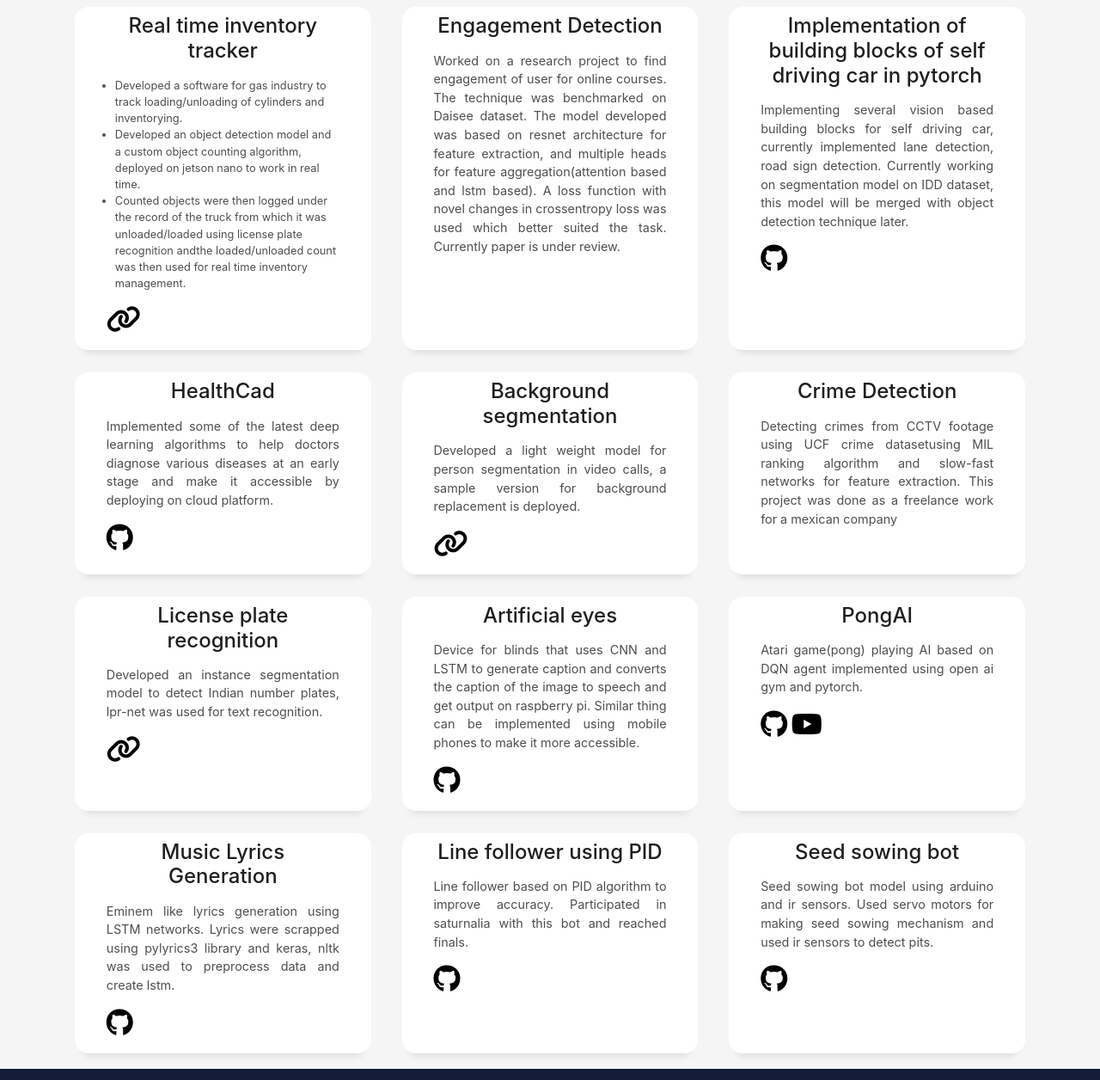
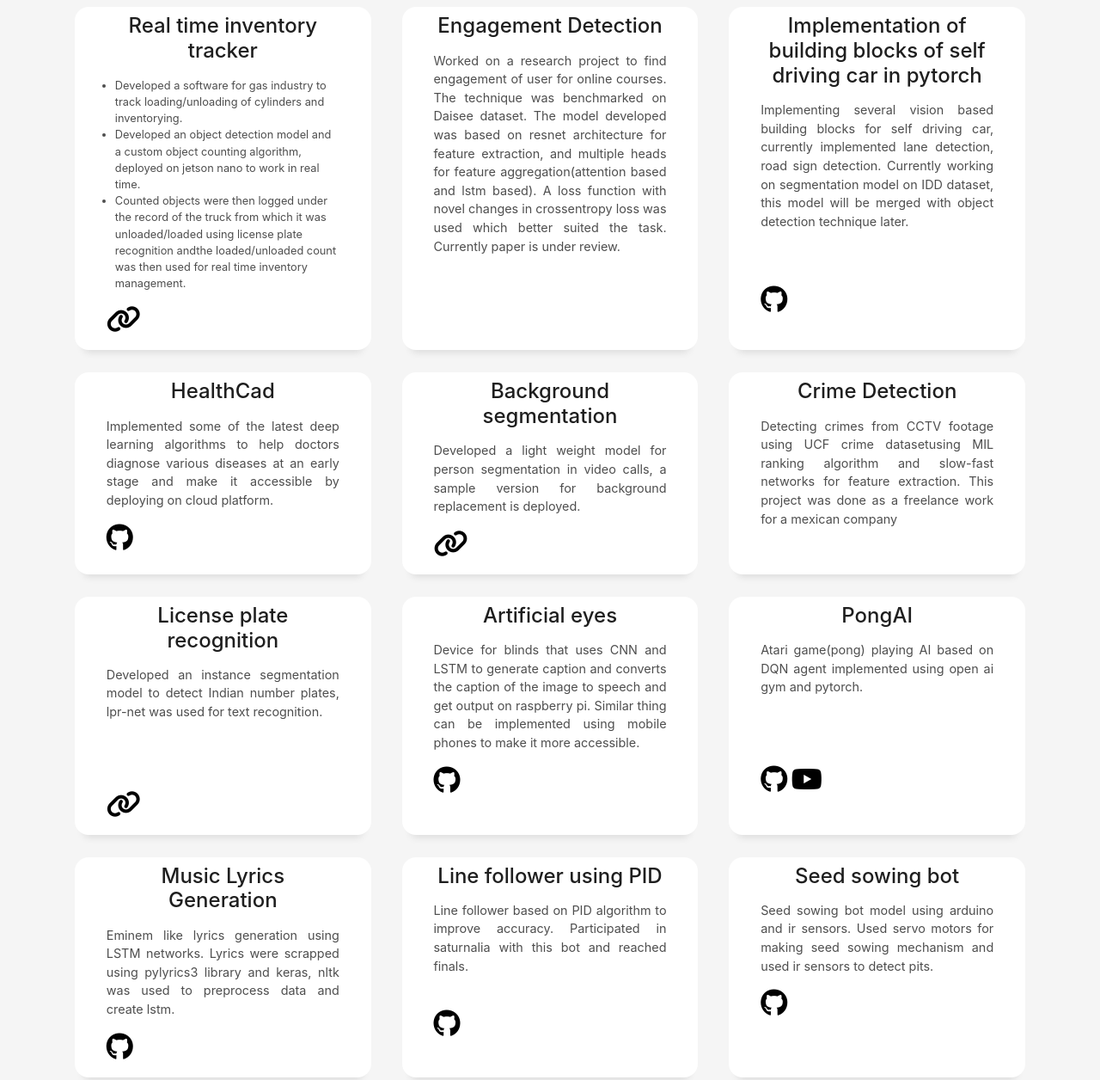
Before and after one commit to Sagargajare/sanchit, a plain HTML site: page index.html in a window 1280 px wide. Shown: the part 3423-4679 px from the top of the page at 86% size. Drawn offline with Linux system fonts and the light colour scheme.

Commit message:
project added

```diff
--- a/index.html
+++ b/index.html
@@ -511,8 +511,12 @@ i.fa-github ,i.fa-youtube, i.fa-link{
                                 detection. Currently working on segmentation model on IDD dataset, this model will be merged with object
                                 detection
                                 technique later.</p>
-                            <a href="https://github.com/sanchit2843/SelfDrivingCar" target="_blank">
-                                <i class="fab fa-github fa-2x"></i></a>
+                                <span class="align-items-end">
+                                    <a class="" href="https://github.com/sanchit2843/SelfDrivingCar" target="_blank">
+                                        <i class="fab fa-github fa-2x mt-5"></i></a>
+                                </span>
+
+
                         </div>
                     </div>
                     <div class="column1 nature">
@@ -549,7 +553,7 @@ i.fa-github ,i.fa-youtube, i.fa-link{
                             <p style="text-align: justify;"> Developed an instance segmentation model to detect Indian number plates,
                                 lpr-net was used for text recognition. </p>
                             <a href="http://getplates.ml/" target="_blank">
-                                <i class="fas fa-link fa-2x"></i></a>
+                                <i class="fas fa-link fa-2x mt-5 pt-3"></i></a>
                         </div>
 
 
@@ -560,7 +564,7 @@ i.fa-github ,i.fa-youtube, i.fa-link{
                             <h4 style="text-align: center;">Artificial eyes</h4>
                             <p style="text-align: justify;"> Device for blinds that uses CNN and LSTM to generate caption and converts the caption of the image to speech and get output on raspberry pi. Similar thing can be implemented using mobile phones to make it more accessible.</p>
                             <a href="https://github.com/sanchit2843/ArtificialEyes" target="_blank">
-                                <i class="fab fa-github fa-2x"></i></a>
+                                <i class="fab fa-github fa-2x "></i></a>
                         </div>
                     </div>
 
@@ -569,7 +573,7 @@ i.fa-github ,i.fa-youtube, i.fa-link{
                             <h4 style="text-align: center;">PongAI</h4>
                             <p style="text-align: justify;">Atari game(pong) playing AI based on DQN agent implemented using open ai gym and pytorch.</p>
                             <a class="link-table" href="https://github.com/sanchit2843/Reinforcementlearningprojects" target="_blank">
-                                <i class="fab fa-github fa-2x"></i></a>
+                                <i class="fab fa-github fa-2x mt-5 pt-3"></i></a>
                             <a class="link-table" href="https://www.youtube.com/watch?v=cead7umRXMs" target="_blank">
                                 <i class="fab fa-youtube fa-2x" id="aws-logo"></i>
                             </a>
@@ -594,7 +598,7 @@ i.fa-github ,i.fa-youtube, i.fa-link{
                             <h4 style="text-align: center;"> Line follower using PID</h4>
                             <p style="text-align: justify;"> Line follower based on PID algorithm to improve accuracy. Participated in saturnalia with this bot and reached finals.</p>
                             <a href="https://github.com/sanchit2843/Linefollower-using-pid" target="_blank">
-                                <i class="fab fa-github fa-2x"></i></a>
+                                <i class="fab fa-github fa-2x mt-4"></i></a>
                         </div>
                     </div>
                     <div class="column1 people">
```
